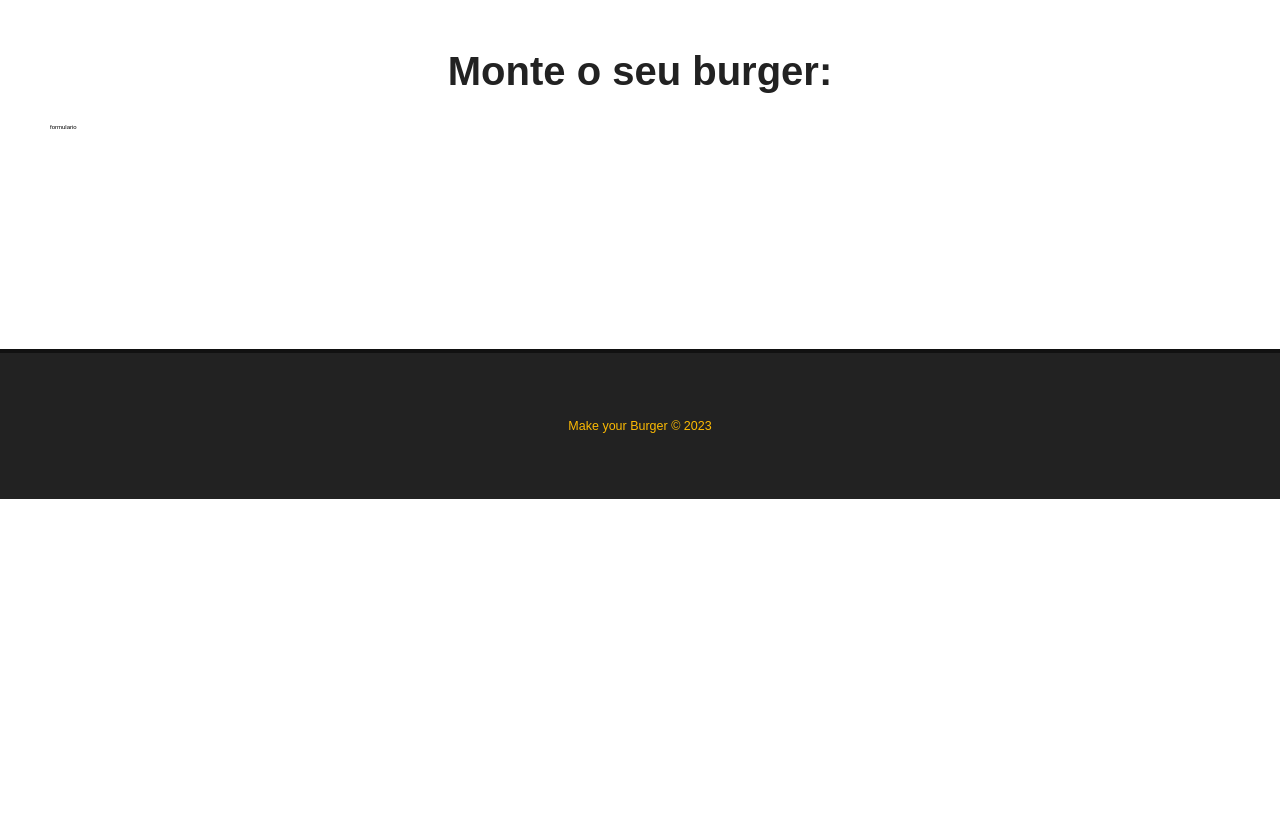
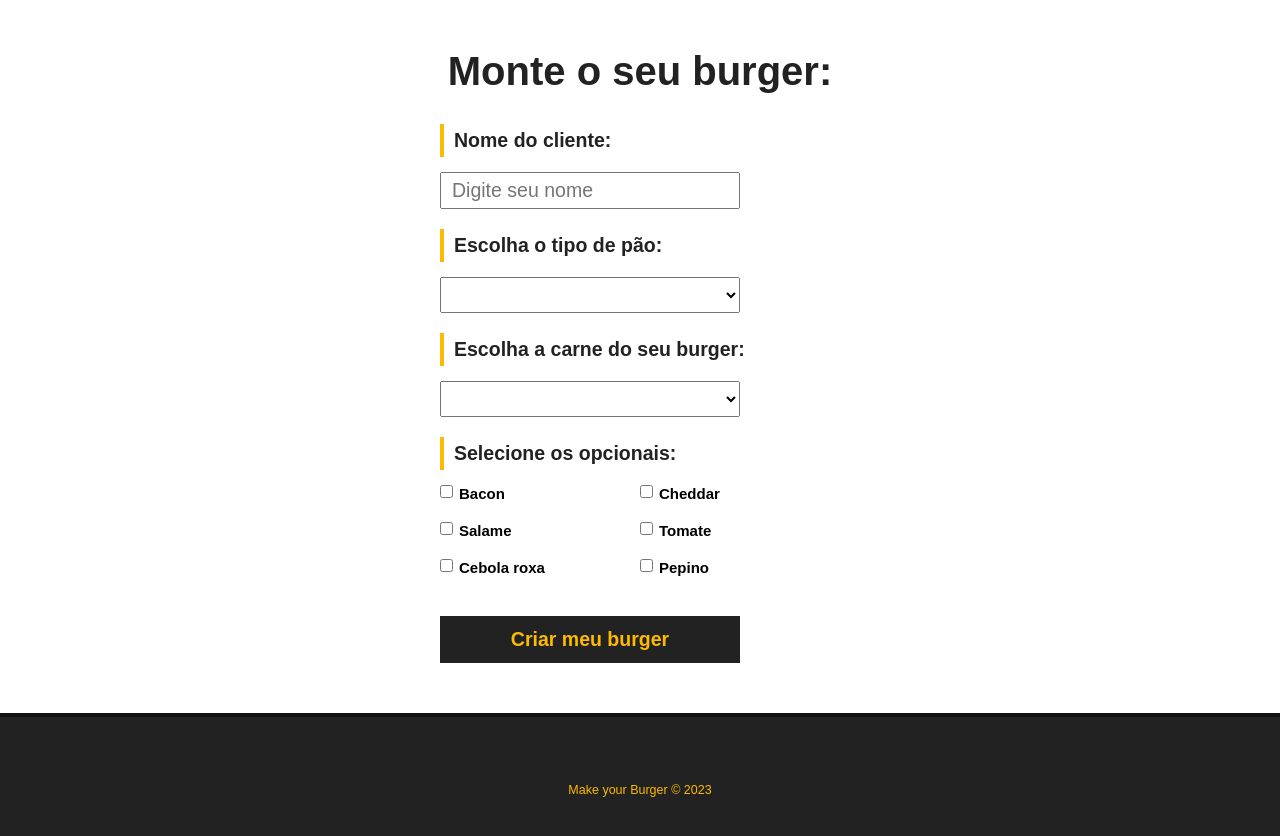
Before and after one commit to pedro-h-fernandes/make_your_burger, a Vue app: page / in a window 1280 px wide. Shown: the part 580-1416 px from the top of the page. Before the commit the page ends 1079 px from the top, so only its background shows below. Built offline with nearby package versions, Linux system fonts and the light colour scheme; data requests are answered from the project's data file.

Commit message:
componente do form de criacao de burger + metodos

```diff
--- a/db/db.json
+++ b/db/db.json
@@ -77,5 +77,48 @@
       "tipo": "Finalizado"
     }
   ],
-  "burgers": []
+  "burgers": [
+    {
+      "nome": "Pedro Henrique Fernandes",
+      "carne": "Maminha",
+      "pao": "Integral",
+      "opcionais": [
+        "Bacon",
+        "Salame"
+      ],
+      "status": "Solicitado",
+      "id": 1
+    },
+    {
+      "nome": "Pedro Henrique ",
+      "carne": "Picanha",
+      "pao": "3 Queijos",
+      "opcionais": [
+        "Bacon",
+        "Salame",
+        "Cebola roxa"
+      ],
+      "status": "Solicitado",
+      "id": 2
+    },
+    {
+      "nome": "Giovanna",
+      "carne": "Maminha",
+      "pao": "3 Queijos",
+      "opcionais": [
+        "Bacon",
+        "Cheddar"
+      ],
+      "status": "Solicitado",
+      "id": 3
+    },
+    {
+      "nome": "Gi",
+      "carne": "Alcatra",
+      "pao": "Italiano Branco",
+      "opcionais": [],
+      "status": "Solicitado",
+      "id": 4
+    }
+  ]
 }
--- /dev/null
+++ b/src/components/BurgerForm.vue
@@ -0,0 +1,179 @@
+<template>
+    <div>
+        <form id="burger-form" @submit="criarBurger">
+            <div class="input-container">
+                <label for="nomeCliente">Nome do cliente:</label>
+                <input type="text" id="nome" name="nome" v-model="nome" placeholder="Digite seu nome">
+            </div>
+            <div class="input-container">
+                <label for="pao">Escolha o tipo de pão:</label>
+                <select name="pao" id="pao" v-model="pao">
+                    <option value="">Selecione o seu pão</option>
+                    <option v-for="(pao, index) in paes" :key="index" :value="pao.tipo">{{ pao.tipo }}</option>
+                </select>
+            </div>
+            <div class="input-container">
+                <label for="carne">Escolha a carne do seu burger:</label>
+                <select name="carne" id="carne" v-model="carne">
+                    <option value="">Selecione o tipo de carne</option>
+                    <option v-for="(carne, index) in carnes" :key="index" :value="carne.tipo">{{ carne.tipo }}</option>
+                </select>
+            </div>
+            <div id="opcionais-container" class="input-container">
+                <label id="opcionais-title" for="opcionais">Selecione os opcionais:</label>
+                <div v-for="opcional in opcionaisData" :key="opcional.id" class="checkbox-container">
+                    <input type="checkbox" name="opcionais" id="opcionais" v-model="opcionaisCli" :value="opcional.tipo">
+                    <span> {{ opcional.tipo }}</span>
+                </div>
+            </div>
+
+            <div class="input-btn">
+                <input type="submit" class="submit-btn" value="Criar meu burger">
+            </div>
+        </form>
+    </div>
+</template>
+
+<script>
+export default {
+    name: 'BurgerForm',
+
+    data() {
+        return {
+            paes: null,
+            carnes: null,
+            opcionaisData: null,
+
+            nome: null,
+            pao: null,
+            carne: null,
+            opcionaisCli: [],
+
+            msg: null,
+        }
+    },
+
+    methods: {
+        async getIngredients() {
+            const req = await fetch('http://localhost:3000/ingredientes')
+            const data = await req.json()
+
+            this.paes = data.paes;
+            this.carnes = data.carnes;
+            this.opcionaisData = data.opcionais
+        },
+
+        async criarBurger(e) {
+            e.preventDefault();
+            const data = {
+                nome: this.nome,
+                carne: this.carne,
+                pao: this.pao,
+                opcionais: Array.from(this.opcionaisCli),
+                status: 'Solicitado'
+            }
+
+            const dataJson = JSON.stringify(data)
+            const req = await fetch('http://localhost:3000/burgers', {
+                method: 'POST',
+                headers: { "Content-Type": "application/json" },
+                body: dataJson,
+            })
+
+            // const res = await req.json()
+
+            //colocar msg de sistema
+
+            this.limparCampos()
+        },
+
+        limparCampos() {
+            this.nome = ''
+            this.carne = ''
+            this.pao = ''
+            this.opcionaisCli = []
+        }
+
+    },
+
+    mounted() {
+        this.getIngredients()
+    },
+
+}
+</script>
+<style scoped>
+#burger-form {
+    max-width: 400px;
+    margin: 0 auto;
+    font-size: 5rem;
+}
+
+.input-container {
+    display: flex;
+    flex-direction: column;
+    margin-bottom: 20px;
+}
+
+label {
+    font-weight: bold;
+    margin-bottom: 15px;
+    color: #222;
+    padding: 5px 10px;
+    border-left: 4px solid #fcba03;
+}
+
+input,
+select {
+    padding: 5px 10px;
+    width: 300px;
+}
+
+#opcionais-container {
+    flex-direction: row;
+    flex-wrap: wrap;
+}
+
+#opcionais-title {
+    width: 100%;
+}
+
+.checkbox-container {
+    display: flex;
+    align-items: flex-start;
+    width: 50%;
+    margin-bottom: 20px;
+}
+
+.checkbox-container span,
+.checkbox-container input {
+    width: auto;
+}
+
+
+.checkbox-container span {
+    margin-left: 6px;
+    font-weight: bold;
+    font-size: 1.5rem;
+}
+
+.input-btn {
+    width: fit-content;
+}
+
+.submit-btn {
+    background-color: #222;
+    color: #fcba03;
+    font-weight: bold;
+    border: 2px solid #222;
+    padding: 10px;
+    margin: 0 auto;
+    cursor: pointer;
+    transition: .5s;
+}
+
+.submit-btn:hover {
+    background-color: transparent;
+    color: #222;
+}
+</style>
--- a/src/views/HomeView.vue
+++ b/src/views/HomeView.vue
@@ -2,17 +2,19 @@
   <Banner />
   <main class="main-container">
     <h1>Monte o seu burger:</h1>
-    <p>formulario</p>
+    <BurgerForm/>
   </main>
 </template>
 
 
 <script >
 import Banner from '../components/Banner.vue';
+import BurgerForm from '../components/BurgerForm.vue';
 
 export default {
   components: {
-    Banner
+    Banner,
+    BurgerForm
   }
 }
 </script>
```
